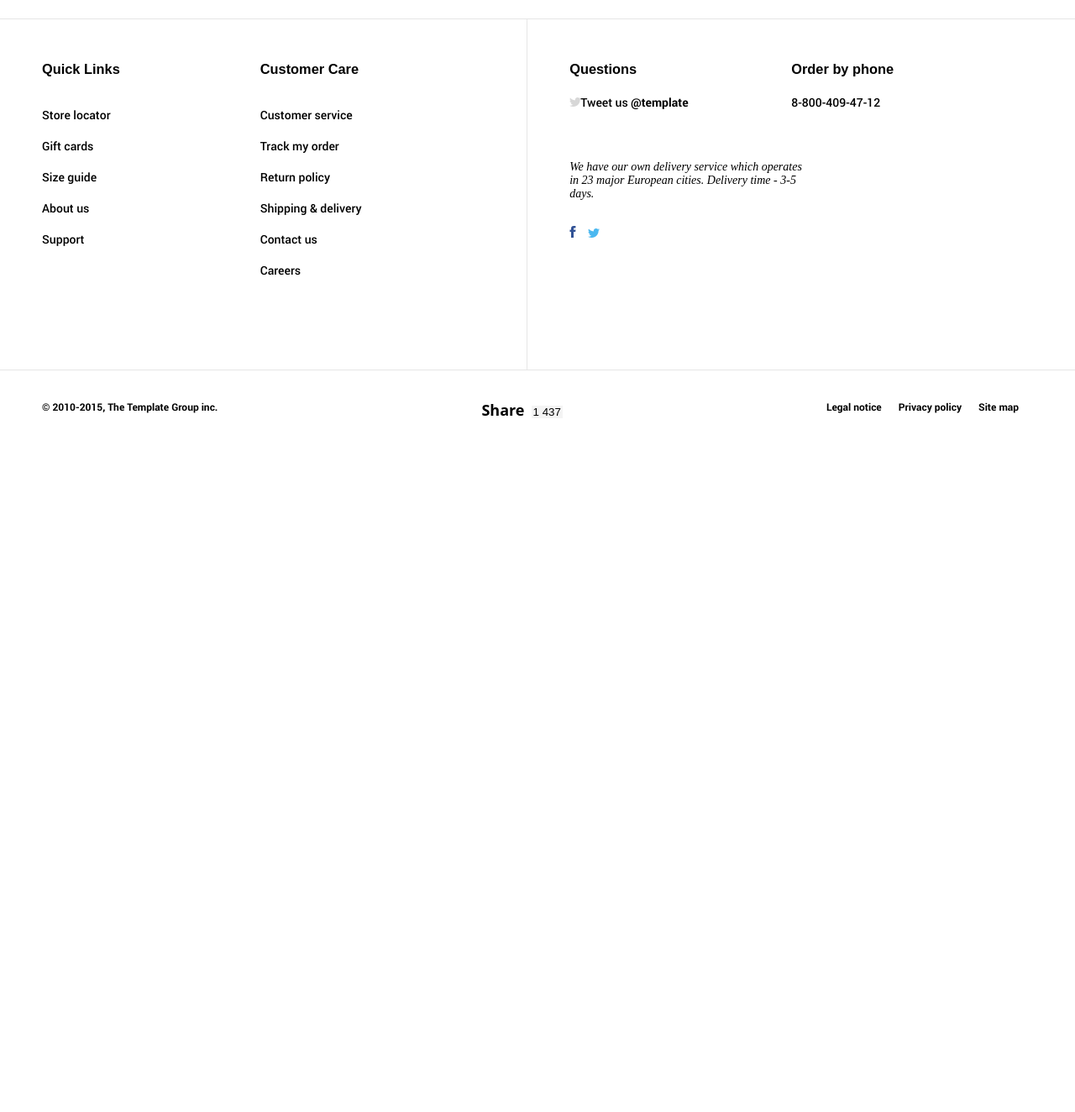
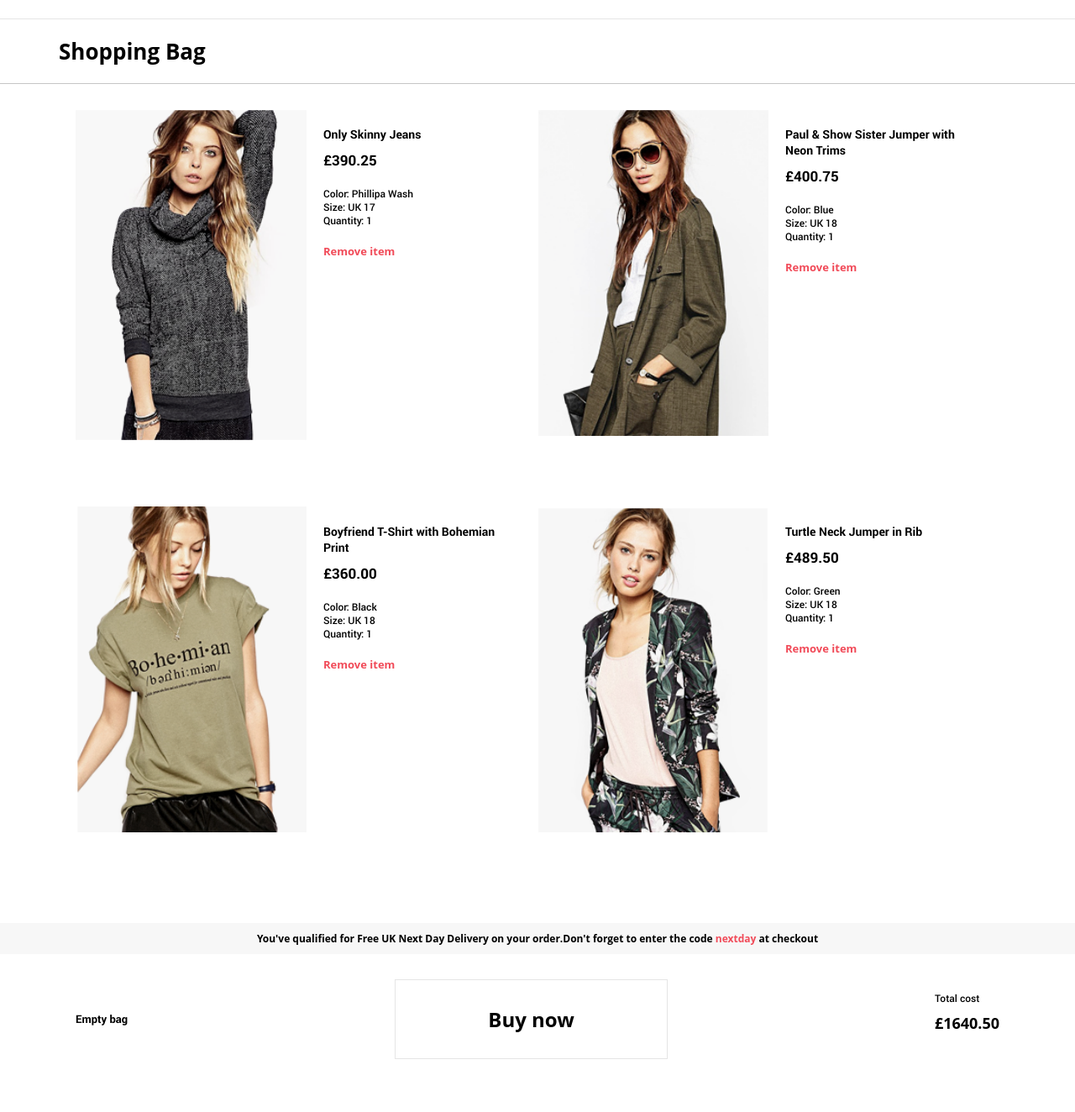
Before and after one commit to marrryk/shop-final, a plain HTML site: page shopping-bag.html in a window 1280 px wide. Shown: the part 114-1438 px from the top of the page at 84% size. Before the commit the page ends 800 px from the top, so only its background shows below. Drawn offline with Linux system fonts and the light colour scheme; files whose address does not match are found by name; a web font is replaced by a local one.

Commit message:
added shopping-bag.html and css

```diff
--- /dev/null
+++ b/css/cart.css
@@ -0,0 +1,254 @@
+.cart-part h2 {
+    font-family: 'Open Sans';
+    font-size: 26px;
+    font-weight: bold;
+    padding-left: 20px;
+    padding-bottom: 20px;
+   max-width: 1180px;
+   margin: 0 auto;
+
+}
+
+.shop-heading {
+    width: 100%;
+    border-bottom: 1px solid #c5c5c5;
+}
+.cart-part {
+    text-align: left;
+    padding: 20px 0;
+
+}
+
+
+.cart {
+    max-width: 1180px;
+    margin: 0 auto;
+    padding-left: 40px;
+    padding-right: 40px;
+
+}
+
+.bag-items {
+    display: flex;
+    justify-content: space-between;
+    flex-wrap: wrap;
+    padding-bottom: 60px;
+
+}
+ .bag-img {
+     width: 50%;
+     float: left;
+ }
+
+
+ .bag-item figure {
+     width: 100%;
+ }
+ .bag-item figcaption {
+     text-align: left;
+     width: 50%;
+     float: right;
+ }
+
+ .bag-item {
+     flex-basis: 50%;
+     padding-top: 30px;
+     padding-bottom: 45px;
+ }
+
+ .color {
+     margin-top: 20px;
+ }
+
+ .remove-item-btn {
+     margin-top: 20px;
+     outline: none;
+     border: none;
+     color: #f14a58;
+     background: transparent;
+     font-family: 'Open Sans';
+     font-weight: bold;
+     font-size: 13px;
+ }
+
+ .bag-item figcaption p {
+     font-weight: normal;
+     font-size: 12px;
+ }
+
+ .price-bag {
+     font-size: 17px;
+     font-weight: bold;
+ }
+
+ .color span, .quantity span, .size span {
+     display: inline;
+     font-size: inherit;
+ }
+
+ .notice {
+     width: 100%;
+     text-align: center;
+     display: flex;
+     flex-wrap: wrap;
+     justify-content: center;
+     font-family: 'Open Sans';
+     font-size: 12px;
+     font-weight: bold;
+     background-color: #f7f7f7;
+     padding: 10px 0;
+ }
+
+ .bag-btn-container {
+     max-width: 1180px;
+     margin: 0 auto;
+     display: flex;
+     flex-wrap: nowrap;
+     justify-content: space-between;
+     padding-top: 30px;
+     padding-bottom: 60px;
+     padding-right: 40px;
+     padding-left: 40px;
+ }
+
+ .bag-btn-container button {
+    outline: none;
+     background-color: transparent;
+
+ }
+
+ .bag-btn-container button:hover {
+     color: #f14a58;
+ }
+ .buy-bag-btn {
+     padding: 30px 110px;
+     border: 1px solid #e5e5e5;
+     font-family: 'Open Sans';
+     font-weight: bold;
+     font-size: 24px;
+ }
+
+ .clear-bag-btn {
+     padding: 30px 0;
+     outline: none;
+     border: none;
+     font-family: 'Roboto';
+     font-weight: bold;
+     font-size: 13px;
+ }
+
+ .total-bag {
+     padding-top: 10px;
+     line-height: 2;
+ }
+
+ .total-bag p:first-child {
+     font-size: 12px;
+     font-family: 'Roboto';
+     font-weight: normal;
+ }
+
+ .total-bag p:last-child {
+    font-size: 18px;
+    font-family: 'Open Sans';
+    font-weight: bold;
+}
+
+@media (min-width: 768px) and (max-width: 1023px) {
+  .cart-part h2 {
+    padding-left: 70px;
+      font-size: 20px;
+  }
+    .cart-part {
+        padding-left: 0px;
+        padding-right: 0px;
+    }
+    .cart {
+        padding-left: 40px;
+        padding-right: 40px;
+     }
+
+     .bag-item figcaption {
+        font-size: 14px;
+    }
+    .bag-item.price-bag {
+        font-size: 14px;
+    }
+    .bag-item figcaption p {
+       font-size: 12px;
+   }
+   .remove-item-btn {
+    font-size: 13px;
+}
+.notice p {
+    font-size: 11px;
+}
+     .bag-btn-container {
+        padding-right: 40px;
+        padding-left: 40px;
+    }
+    .buy-bag-btn {
+       font-size: 20px;
+       padding: 30px 85px;
+    }
+    .total-bag p:last-child {
+        font-size: 16px;
+    }
+}
+ @media (max-width: 767px) {
+     .cart-part h2 {
+        padding-left: 35px;
+         font-size: 20px;
+     }
+     .bag-items {
+         padding-top: 20px;
+     }
+     .bag-item {
+         padding-top: 0;
+     }
+     .bag-item figcaption {
+         font-size: 12px;
+     }
+     .bag-item.price-bag {
+         font-size: 14px;
+     }
+     .bag-item figcaption p {
+        font-size: 10px;
+    }
+    .remove-item-btn {
+        font-size: 11px;
+    }
+    .notice p {
+        flex-basis: 100%;
+        font-size: 10px;
+    }
+     .bag-item {
+         flex-basis: 100%;
+     }
+
+     .cart {
+        padding-left: 20px;
+        padding-right: 20px;
+     }
+     .cart-part {
+        padding-left: 0px;
+        padding-right: 0px;
+    }
+    .bag-btn-container {
+        padding: 20px 20px 36px;
+
+    }
+    .clear-bag-btn {
+        font-size: 10px;
+    }
+    .buy-bag-btn {
+        font-size: 18px;
+        padding: 22px 30px;
+     }
+     .total-bag p:first-child {
+        font-size: 10px;
+    }
+     .total-bag p:last-child {
+         font-size: 14px;
+     }
+ }
--- a/shopping-bag.html
+++ b/shopping-bag.html
@@ -8,6 +8,7 @@
     <link rel="stylesheet" href="css/main.css">
     <link rel="stylesheet" href="css/header_footer.css">
     <link rel="stylesheet" href="css/catalog.css">
+    <link rel="stylesheet" href="css/cart.css">
 
 </head>
 <body>
@@ -46,8 +47,98 @@
 
                 </header>
             </div>
+<!-- end of header -->
+<!-- start of shopping bad div -->
+    <div class="container cart-part">
+        <div class="shop-heading"><h2>Shopping Bag</h2></div>
+
+        <div class="cart">
 
 
+<div class="bag-items items-add-in-bag">
+    <div class="item bag-item">
+        <figure>
+            <div class="img-container bag-img"><a href="item.html"><img class="item-photo" src="img/catalog/7.png"></a>
+                <p class="view-item">View item</p>
+            </div>
+        <figcaption>Only Skinny Jeans
+            <span class="price-bag">&pound;390.25</span>
+            <p class="color">Color: <span>Phillipa Wash</span></p>
+            <p class="size">Size: <span>UK 17</span></p>
+            <p class="quantity">Quantity: <span>1</span></p>
+            <button type="button" class="remove-item-btn"> Remove item</button>
+        </figcaption>
+        </figure>
+    </div>
+    <div class="item bag-item">
+        <figure>
+            <div class="img-container bag-img"><a href="item.html"><img class="item-photo" src="img/catalog/3.png"></a>
+                <p class="view-item">View item</p>
+            </div>
+        <figcaption>Paul & Show Sister Jumper with Neon Trims
+            <span class="price-bag">&pound;400.75</span>
+            <p class="color">Color: <span>Blue</span></p>
+            <p class="size">Size: <span>UK 18</span></p>
+            <p class="quantity">Quantity: <span>1</span></p>
+            <button type="button" class="remove-item-btn"> Remove item</button>
+        </figcaption>
+        </figure>
+    </div>
+    <div class="item bag-item">
+        <figure>
+            <div class="img-container bag-img"><a href="item.html"><img class="item-photo" src="img/catalog/6.png"></a>
+                <p class="view-item">View item</p>
+            </div>
+        <figcaption>Boyfriend T-Shirt with  Bohemian Print
+            <span class="price-bag">&pound;360.00</span>
+            <p class="color">Color: <span>Black</span></p>
+            <p class="size">Size: <span>UK 18</span></p>
+            <p class="quantity">Quantity: <span>1</span></p>
+            <button type="button" class="remove-item-btn"> Remove item</button>
+        </figcaption>
+        </figure>
+    </div>
+    <div class="item bag-item">
+        <figure>
+            <div class="img-container bag-img"><a href="item.html"><img class="item-photo" src="img/catalog/2.png"></a>
+                <p class="view-item">View item</p>
+
+            </div>
+        <figcaption>Turtle Neck Jumper in Rib
+            <span class="price-bag">&pound;489.50</span>
+            <p class="color">Color: <span>Green</span></p>
+            <p class="size">Size: <span>UK 18</span></p>
+            <p class="quantity">Quantity: <span>1</span></p>
+            <button type="button" class="remove-item-btn"> Remove item</button>
+        </figcaption>
+
+        </figure>
+    </div>
+
+</div>
+
+
+
+</div>
+<aside class="notice">
+    <p>You've qualified for Free UK Next Day Delivery on your order.</p>
+    <p> Don't forget to enter the code <strong class="discount">nextday</strong> at checkout</p>
+</aside>
+
+<div class="bag-btn-container">
+    <button type="button" id="clear-bag-btn" class="clear-bag-btn">Empty bag</button>
+    <button type="button" id="buy-bag-btn" class="buy-bag-btn">Buy now</button>
+    <div class="total-bag">
+        <p class="total-cost-text">Total cost</p>
+        <p class="total-price">&pound;1640.50</p>
+    </div>
+</div>
+    </div>
+
+
+
+<!-- end of shopping bad div -->
+<!-- start of footer -->
             <div class="container bord clearfix">
                     <footer>
                         <div class="top-footer clearfix">
```
Also changed, not shown: catalog.html (+2 -1 lines), img/items_additional/1.2.jpg (added), img/items_additional/1.3.jpeg (added), img/items_additional/1.jpeg (added), img/items_additional/1.jpg (added), img/items_additional/2.2.jpg (added), img/items_additional/2.jpg (added), js/cart.js (added).
